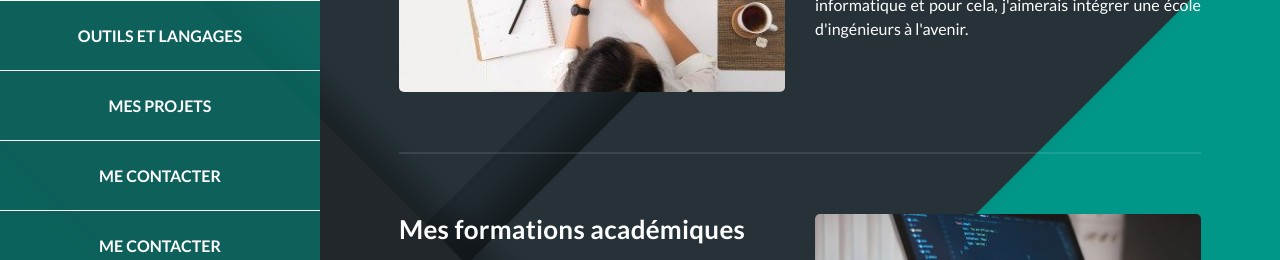
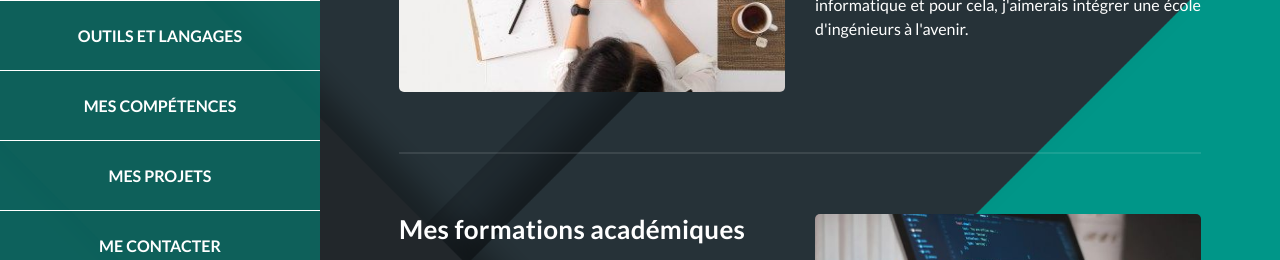
Before and after one commit to Queezac/queezac.github.io, a plain HTML site: page index.html in a window 1280 px wide. Shown: the part 431-691 px from the top of the page. Drawn offline with nearby package versions, Linux system fonts and the light colour scheme.

Commit message:
Update index.html

```diff
--- a/index.html
+++ b/index.html
@@ -39,8 +39,8 @@
               <ul class="main-menu">
                 <li><a href="#section1">A PROPOS DE MOI</a></li>
                 <li><a href="#section2">OUTILS ET LANGAGES</a></li>
-                <li><a href="#section3">MES PROJETS</a></li>
-                <li><a href="#section4">ME CONTACTER</a></li>
+                <li><a href="#section3">MES COMPÉTENCES</a></li>
+                <li><a href="#section4">MES PROJETS</a></li>
                 <li><a href="#section5">ME CONTACTER</a></li>
               </ul>
             </nav>
```
